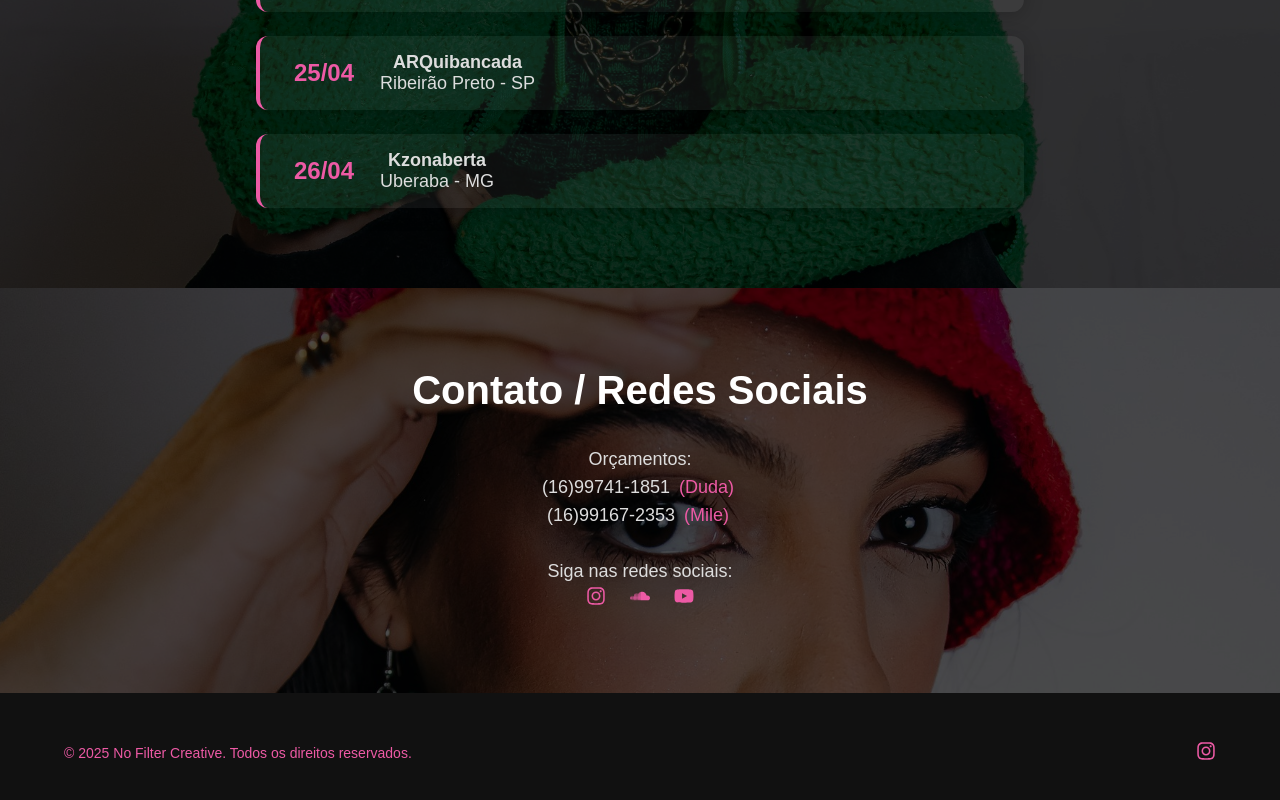
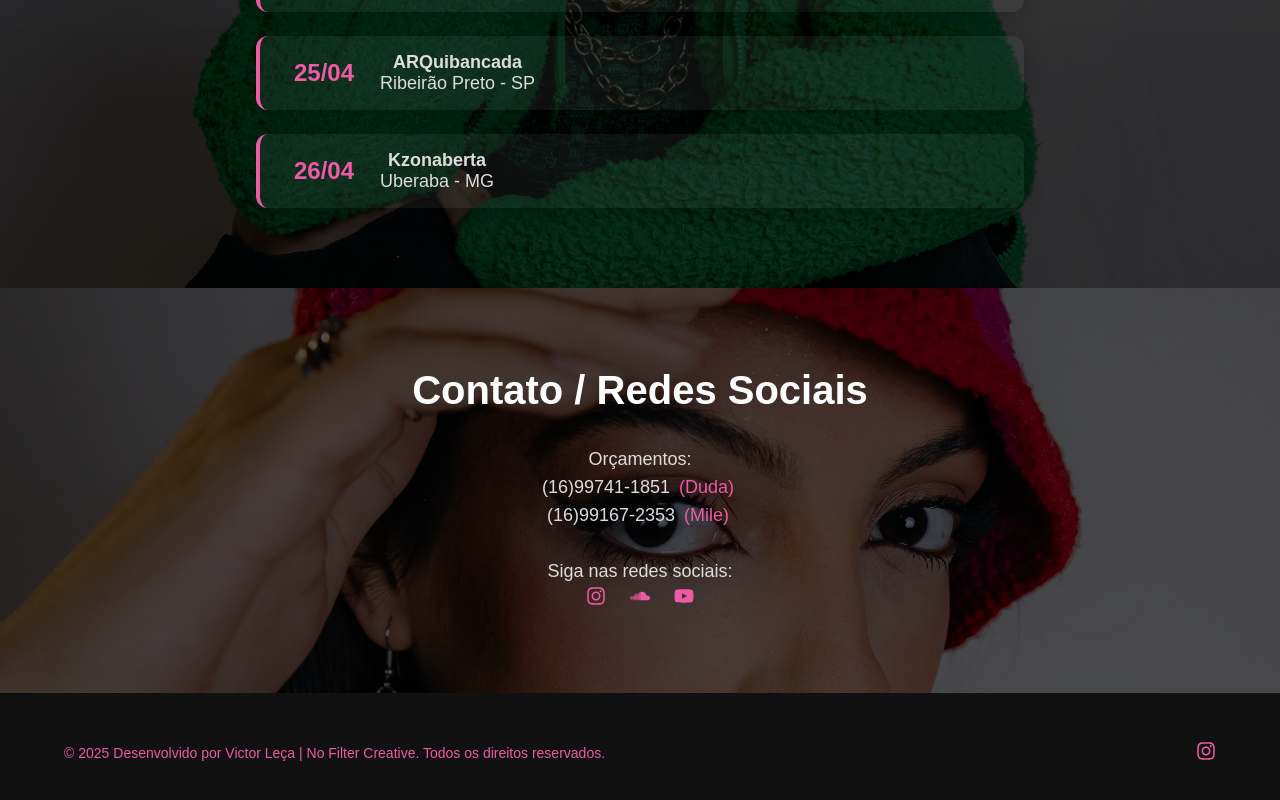
Before and after one commit to vLecaBR/djfranzoni-portfolio, a React (Create React App) app: page / in a window 1280 px wide. Shown: the part 2389-3189 px from the top of the page. Built offline with nearby package versions, Linux system fonts and the light colour scheme.

Commit message:
creditos adicionados

```diff
--- a/src/Components/Footer/index.jsx
+++ b/src/Components/Footer/index.jsx
@@ -7,7 +7,7 @@ export default function Footer() {
     <FooterWrapper>
       <FooterColumn>
         <FooterText>
-          © {new Date().getFullYear()} No Filter Creative. Todos os direitos reservados.
+          © {new Date().getFullYear()} Desenvolvido por Victor Leça | No Filter Creative. Todos os direitos reservados.
         </FooterText>
       </FooterColumn>
 
```
